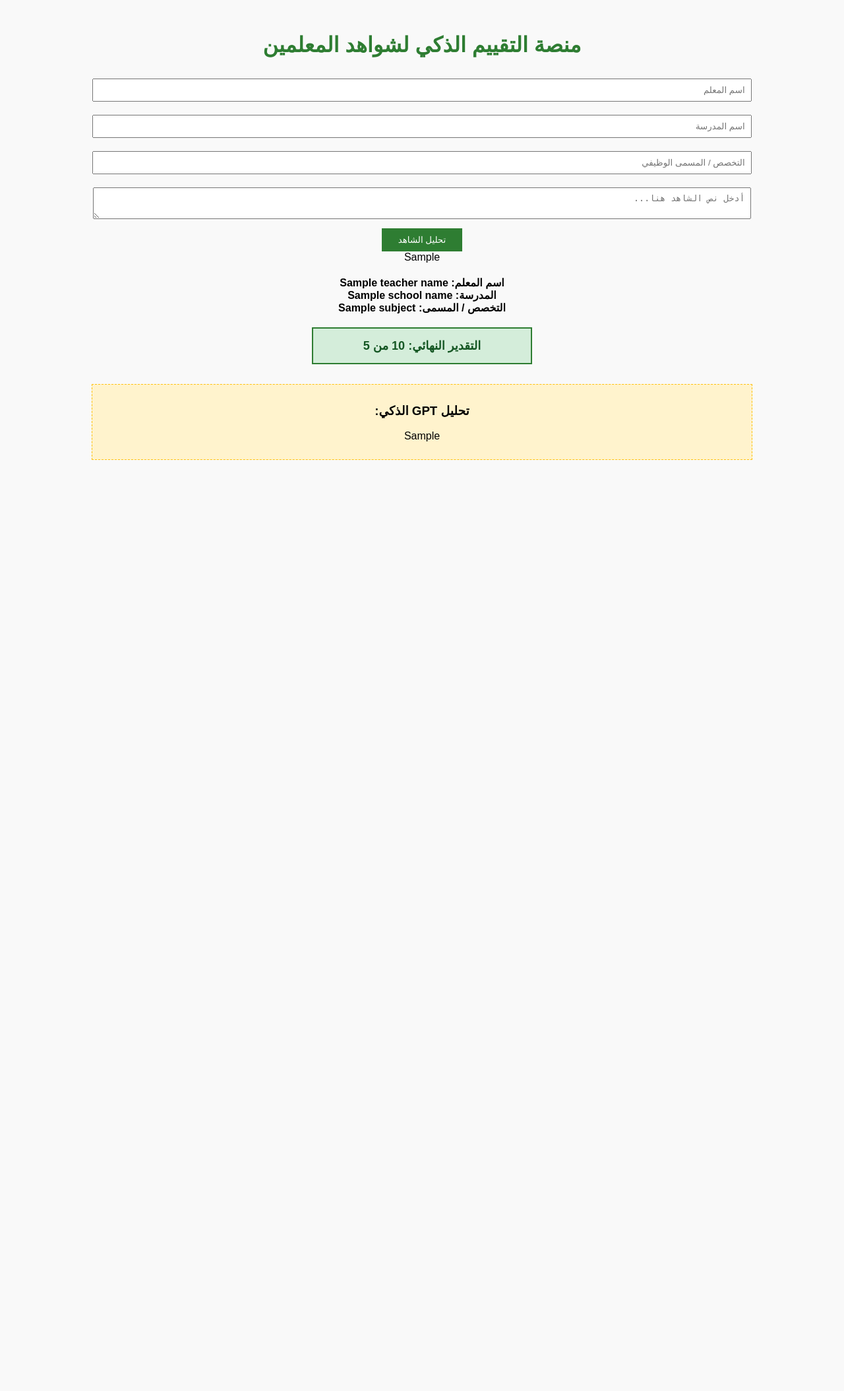
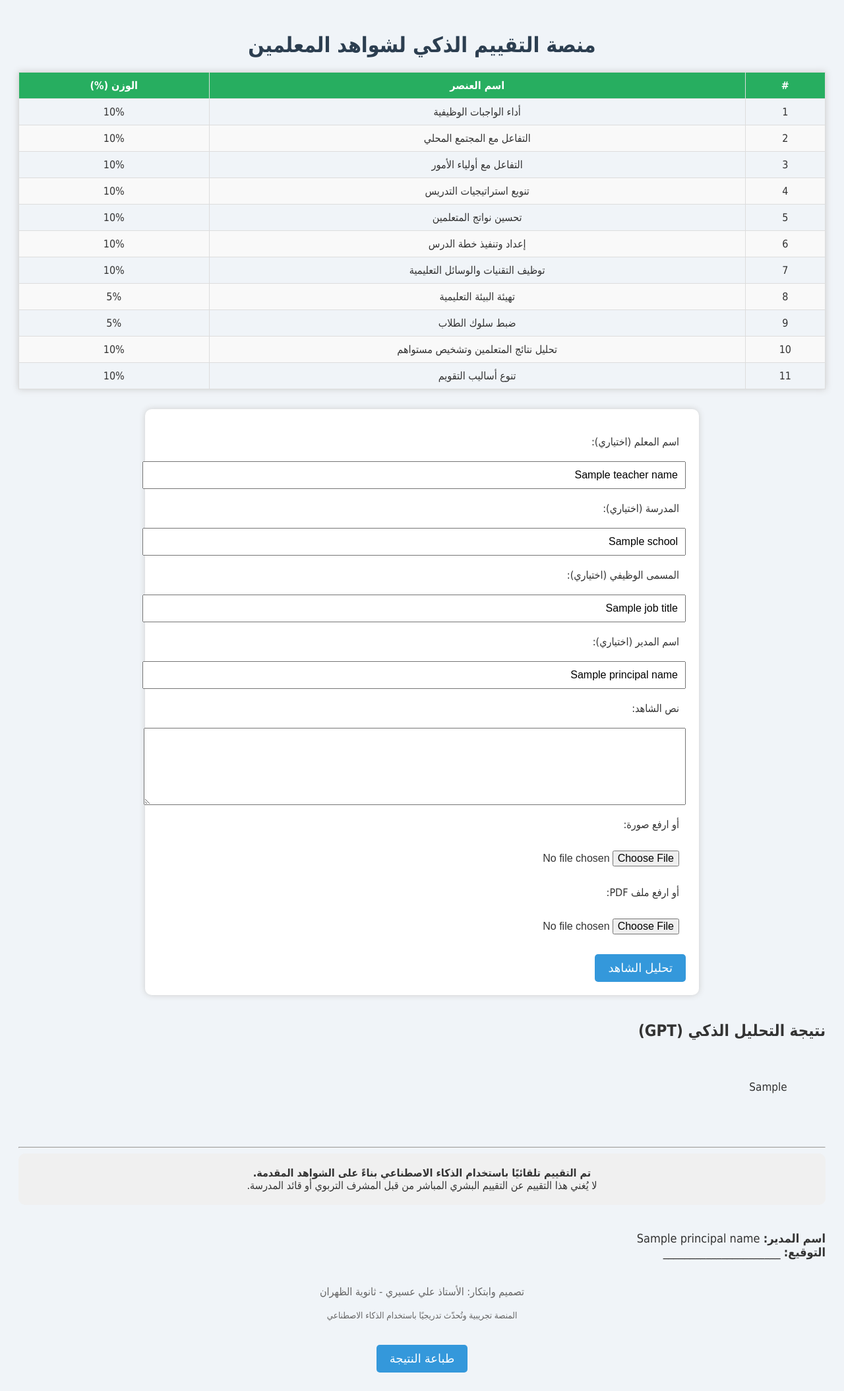
Before and after one commit to aliasiriiii/smart-ai, a Flask app: template templates/index.html in a window 1280 px wide. Shown: the whole page at 66% size. Before the commit the page ends 697 px from the top, so only its background shows below. Run offline with Flask 3, Linux system fonts and the light colour scheme; the template is opened without the code that fills it: most values are stand-ins (such as "Sample title", 1, 10 or a date in 2020).

Commit message:
Update index.html

```diff
--- a/templates/index.html
+++ b/templates/index.html
@@ -1,99 +1,161 @@
 <!DOCTYPE html>
 <html lang="ar" dir="rtl">
 <head>
-  <meta charset="UTF-8" />
+    <meta charset="UTF-8">
     <title>منصة التقييم الذكي لشواهد المعلمين</title>
     <style>
         body {
-      font-family: 'Arial', sans-serif;
-      background-color: #f9f9f9;
+            font-family: 'Tahoma', sans-serif;
+            background: #f0f4f8;
             padding: 20px;
-      text-align: center;
+            color: #333;
         }
         h1 {
-      color: #2e7d32;
+            text-align: center;
+            color: #2c3e50;
         }
-    input, textarea {
-      width: 80%;
-      margin: 10px 0;
-      padding: 8px;
+        form {
+            background: white;
+            padding: 20px;
+            border-radius: 10px;
+            box-shadow: 0 0 10px #ccc;
+            max-width: 800px;
+            margin: auto;
+        }
+        label, input, textarea {
+            display: block;
+            width: 100%;
+            margin-top: 10px;
+            padding: 10px;
+            font-size: 16px;
         }
         button {
-      padding: 10px 25px;
-      background-color: #2e7d32;
+            background-color: #3498db;
             color: white;
+            padding: 10px 20px;
+            margin-top: 20px;
             border: none;
+            border-radius: 5px;
+            font-size: 18px;
             cursor: pointer;
         }
         table {
-      width: 90%;
-      margin: 30px auto;
+            width: 100%;
             border-collapse: collapse;
+            font-family: Tahoma;
+            margin-bottom: 30px;
+            box-shadow: 0 0 10px #ccc;
         }
         th, td {
-      border: 1px solid #999;
             padding: 10px;
+            text-align: center;
+            border: 1px solid #ddd;
         }
-    .final-score {
-      background-color: #d4edda;
-      border: 2px solid #2e7d32;
-      color: #155724;
-      font-weight: bold;
-      padding: 15px;
-      margin: 20px auto;
-      width: 300px;
-      font-size: 18px;
+        th {
+            background-color: #27ae60;
+            color: white;
         }
-    .teacher-info {
-      margin-top: 20px;
-      font-weight: bold;
-      font-size: 16px;
+        tr:nth-child(even) {
+            background-color: #f9f9f9;
         }
-    .gpt-analysis {
-      margin-top: 30px;
-      padding: 10px;
-      background: #fff3cd;
-      border: 1px dashed #ffc107;
-      width: 80%;
-      margin-left: auto;
-      margin-right: auto;
+        .footer {
+            text-align: center;
+            margin-top: 40px;
+            color: #666;
+        }
+        @media print {
+            .no-print { display: none; }
         }
     </style>
+    <script>
+        function showLoading() {
+            document.getElementById('loading').style.display = 'block';
+        }
+    </script>
 </head>
 <body>
+
     <h1>منصة التقييم الذكي لشواهد المعلمين</h1>
 
-  <form action="/analyze_text" method="POST">
-    <input type="text" name="teacher_name" placeholder="اسم المعلم" required><br>
-    <input type="text" name="school_name" placeholder="اسم المدرسة" required><br>
-    <input type="text" name="subject" placeholder="التخصص / المسمى الوظيفي" required><br>
-    <textarea name="input_text" placeholder="أدخل نص الشاهد هنا..." required></textarea><br>
+    <!-- جدول العناصر الرسمية -->
+    <table>
+        <thead>
+            <tr>
+                <th>#</th>
+                <th>اسم العنصر</th>
+                <th>الوزن (%)</th>
+            </tr>
+        </thead>
+        <tbody>
+            <tr><td>1</td><td>أداء الواجبات الوظيفية</td><td>10%</td></tr>
+            <tr><td>2</td><td>التفاعل مع المجتمع المحلي</td><td>10%</td></tr>
+            <tr><td>3</td><td>التفاعل مع أولياء الأمور</td><td>10%</td></tr>
+            <tr><td>4</td><td>تنويع استراتيجيات التدريس</td><td>10%</td></tr>
+            <tr><td>5</td><td>تحسين نواتج المتعلمين</td><td>10%</td></tr>
+            <tr><td>6</td><td>إعداد وتنفيذ خطة الدرس</td><td>10%</td></tr>
+            <tr><td>7</td><td>توظيف التقنيات والوسائل التعليمية</td><td>10%</td></tr>
+            <tr><td>8</td><td>تهيئة البيئة التعليمية</td><td>5%</td></tr>
+            <tr><td>9</td><td>ضبط سلوك الطلاب</td><td>5%</td></tr>
+            <tr><td>10</td><td>تحليل نتائج المتعلمين وتشخيص مستواهم</td><td>10%</td></tr>
+            <tr><td>11</td><td>تنوع أساليب التقويم</td><td>10%</td></tr>
+        </tbody>
+    </table>
+
+    <!-- نموذج الإدخال -->
+    <form method="POST" enctype="multipart/form-data" onsubmit="showLoading()">
+        <label>اسم المعلم (اختياري):</label>
+        <input type="text" name="teacher_name" value="{{ teacher_name }}">
+
+        <label>المدرسة (اختياري):</label>
+        <input type="text" name="school" value="{{ school }}">
+
+        <label>المسمى الوظيفي (اختياري):</label>
+        <input type="text" name="job_title" value="{{ job_title }}">
+
+        <label>اسم المدير (اختياري):</label>
+        <input type="text" name="principal_name" value="{{ principal_name }}">
+
+        <label>نص الشاهد:</label>
+        <textarea name="shahid" rows="5"></textarea>
+
+        <label>أو ارفع صورة:</label>
+        <input type="file" name="image">
+
+        <label>أو ارفع ملف PDF:</label>
+        <input type="file" name="pdf_file">
+
         <button type="submit">تحليل الشاهد</button>
     </form>
 
-  {% if result_table %}
-    <div>{{ result_table|safe }}</div>
-  {% endif %}
+    <div id="loading" style="display:none; text-align:center; margin-top:20px; font-size:18px; color:#2c3e50;">
+        جاري التحليل... يرجى الانتظار
+    </div>
 
-  {% if teacher_name %}
-    <div class="teacher-info">
-      اسم المعلم: {{ teacher_name }}<br>
-      المدرسة: {{ school_name }}<br>
-      التخصص / المسمى: {{ subject }}
+    {% if gpt_result %}
+    <div class="no-print">
+        <h2 style="margin-top: 40px;">نتيجة التحليل الذكي (GPT)</h2>
+        <div style="white-space: pre-wrap; font-size: 17px; line-height: 2;">
+            {{ gpt_result | safe }}
+        </div>
+
+        <hr style="margin-top: 40px;">
+        <div style="background:#f0f0f0; padding: 20px; font-size: 16px; border-radius: 10px; text-align: center;">
+            <strong>تم التقييم تلقائيًا باستخدام الذكاء الاصطناعي بناءً على الشواهد المقدمة.</strong><br>
+            لا يُغني هذا التقييم عن التقييم البشري المباشر من قبل المشرف التربوي أو قائد المدرسة.
+        </div>
+
+        <div style="margin-top: 40px; font-size: 18px;">
+            <strong>اسم المدير:</strong> {{ principal_name }}<br>
+            <strong>التوقيع:</strong> ______________________
+        </div>
     </div>
     {% endif %}
 
-  {% if final_score %}
-    <div class="final-score">
-      التقدير النهائي: {{ final_score }} من 5
+    <div class="footer">
+        <p>تصميم وابتكار: الأستاذ علي عسيري - ثانوية الظهران</p>
+        <p><small>المنصة تجريبية وتُحدّث تدريجيًا باستخدام الذكاء الاصطناعي</small></p>
+        <button onclick="window.print()" class="no-print">طباعة النتيجة</button>
     </div>
-  {% endif %}
 
-  {% if gpt_analysis %}
-    <div class="gpt-analysis">
-      <h3>تحليل GPT الذكي:</h3>
-      <p>{{ gpt_analysis }}</p>
-    </div>
-  {% endif %}
 </body>
 </html>
```
Lines whose indentation alone changed are shown as unchanged.
